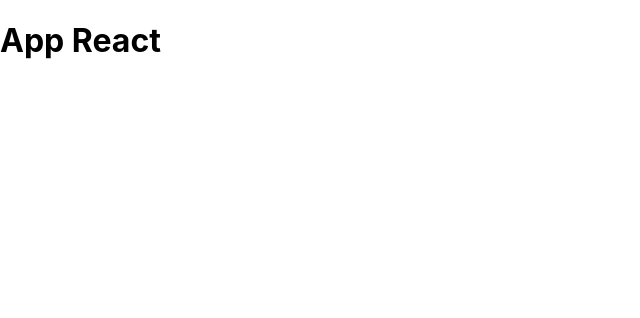
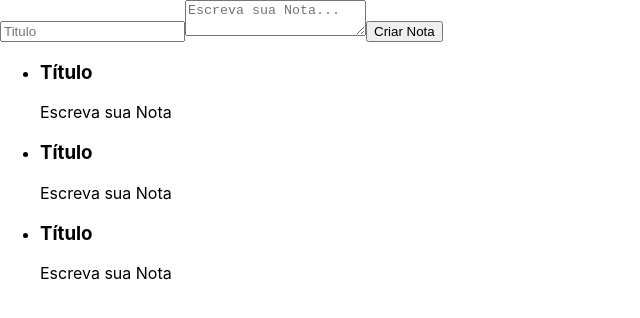
Before and after one commit to kauabamorim/Projeto-Nota, a React (Create React App) app: page / in a window 1280 px wide. Shown: the top 318 px of the page, without its empty margins (0-640 px from the left). Built offline with nearby package versions, Linux system fonts and the light colour scheme.

Commit message:
Criando Componentes

```diff
--- a/src/App.js
+++ b/src/App.js
@@ -1,8 +1,17 @@
 import React from 'react';
+import ListaDeNotas from './components/ListaDeNotas';
 
 function App() {
   return (
-    <h1>App React</h1>
+  <section>
+
+    <form>
+        <input type="text" placeholder="Titulo"/>
+        <textarea placeholder="Escreva sua Nota..."></textarea>
+        <button>Criar Nota</button>
+    </form>
+    <ListaDeNotas></ListaDeNotas>
+    </section>
   );
 }
 
--- /dev/null
+++ b/src/components/ListaDeNotas.jsx
@@ -0,0 +1,35 @@
+import React from 'react';
+import { Component } from 'react';
+
+export default class ListaDeNotas extends Component{
+    render(){
+        return (
+        <ul>
+            <li>
+              <section>
+                <header>
+                  <h3>Título</h3>
+                </header>
+                <p>Escreva sua Nota</p>
+              </section>
+            </li>
+            <li>
+              <section>
+                <header>
+                  <h3>Título</h3>
+                </header>
+                <p>Escreva sua Nota</p>
+              </section>
+            </li>
+            <li>
+              <section>
+                <header>
+                  <h3>Título</h3>
+                </header>
+                <p>Escreva sua Nota</p>
+              </section>
+            </li>
+          </ul>
+        );
+    }
+}
```
